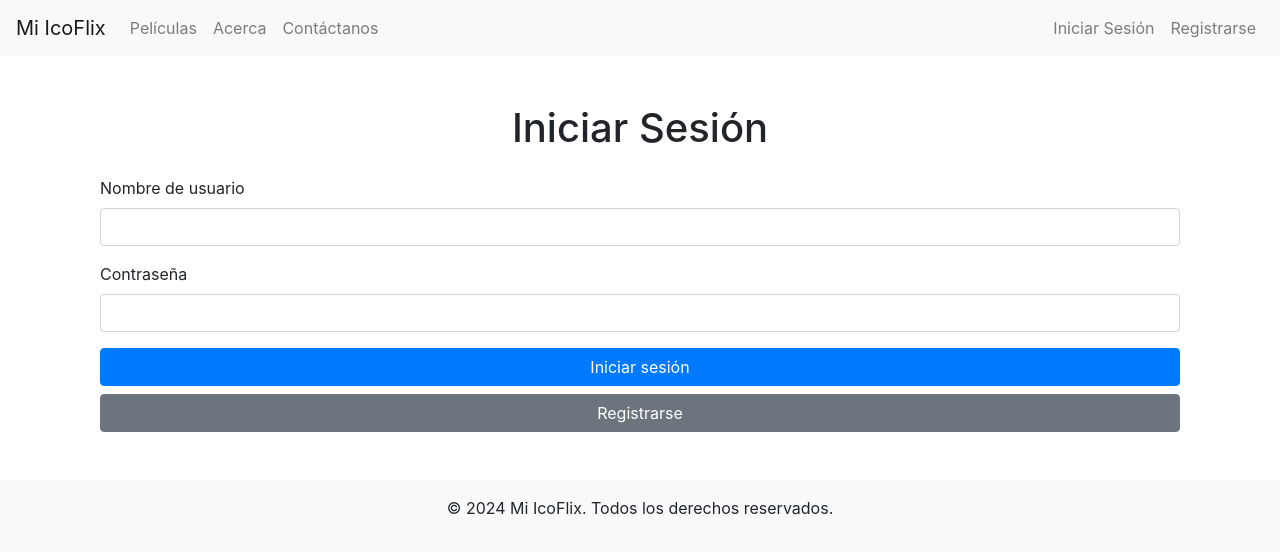
After one commit to diegoMS553/proyecto_peliculas, a Python web app: template templates/login.html in a window 1280 px wide. The commit adds this page. Shown: the top 554 px of the page. Run offline with Jinja, Linux system fonts and the light colour scheme; the template is opened without the code that fills it, so the values that code supplies are empty; some libraries are stand-ins or nearby versions.

Commit message:
Paginas de Login y Registro

```diff
--- /dev/null
+++ b/templates/login.html
@@ -0,0 +1,21 @@
+{% extends 'base.html' %}
+
+{% block title %}Inicio de Sesión{% endblock %}
+
+{% block content %}
+<div class="container mt-5">
+    <h1 class="text-center">Iniciar Sesión</h1>
+    <form method="POST" action="{{ url_for('login') }}" class="mt-4">
+        <div class="form-group">
+            <label for="username">Nombre de usuario</label>
+            <input type="text" name="username" class="form-control" required>
+        </div>
+        <div class="form-group">
+            <label for="password">Contraseña</label>
+            <input type="password" name="password" class="form-control" required>
+        </div>
+        <button type="submit" class="btn btn-primary btn-block">Iniciar sesión</button>
+        <a href="{{ url_for('register') }}" class="btn btn-secondary btn-block">Registrarse</a>
+    </form>
+</div>
+{% endblock %}
--- a/templates/movie_edit.html
+++ b/templates/movie_edit.html
@@ -5,7 +5,7 @@
 {% block content %}
     <div class="container my-5">
         <h1 class="text-center">Editar Pelicula</h1>
-        <form method="POST" action="{{ url_for('movie_edit', movie_id=movie.id) }}" class="mt-4">
+        <form method="POST" action="{{ url_for('edit_movie', movie_id=movie.id) }}" class="mt-4">
             <div class="form-group">
                 <label for="title">Titulo</label>
                 <input type="text" name="title" class="form-control" value="{{ movie.title }}" required>
```
Also changed, not shown: templates/register.html (added, +21 -0 lines).
